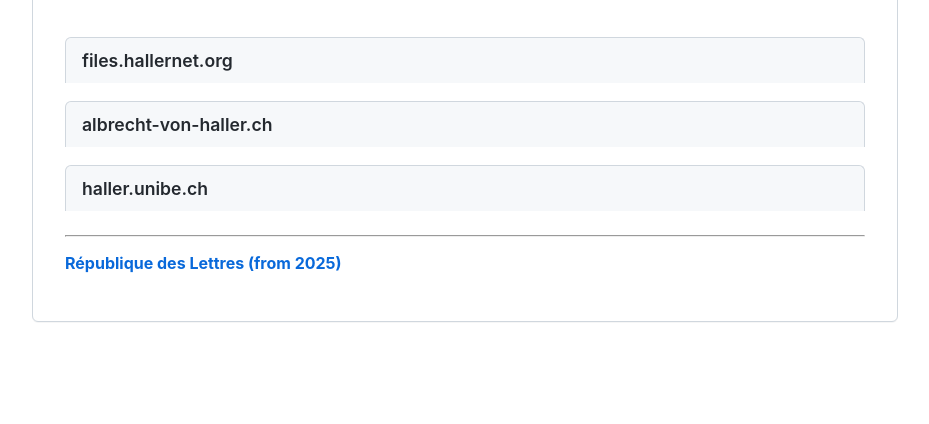
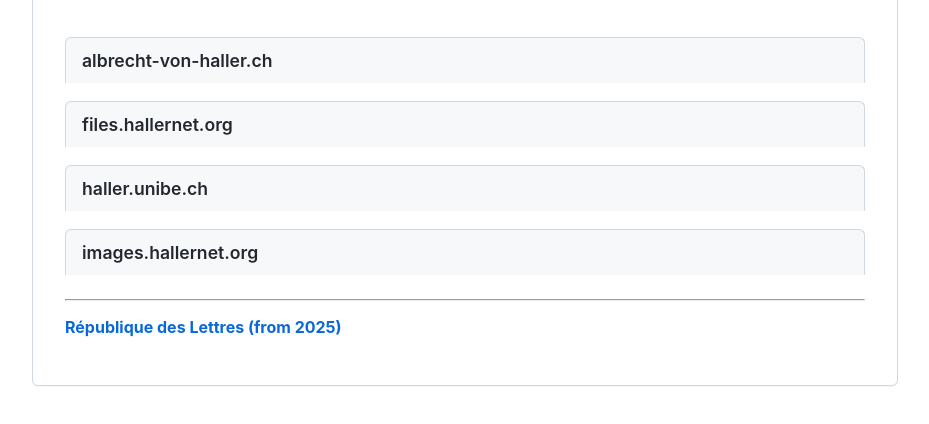
Before and after one commit to Republique-des-Lettres/legacy-resource-resolver, a plain HTML site: page lrr/index.html in a window 1280 px wide. Shown: the part 186-610 px from the top of the page, without its empty margins (175-1104 px from the left). Drawn offline with Linux system fonts and the light colour scheme.

Commit message:
index.html, fix typo, add images.hallernet.org

```diff
--- a/lrr/index.html
+++ b/lrr/index.html
@@ -116,18 +116,6 @@
     // Legacy resource mapping
     const legacyResources = [
       {
-        domain: "files.hallernet.org",
-        label: "files.hallernet.org",
-        html: `
-          <p><strong>This is the legacy file store of the hallerNet platform. It used to be served from project-owned hardware and was subsequently moved to Github. Now available at:</strong></p>
-          <ul>
-            <li><a href="https://github.com/Republique-des-Lettres/files.hallernet.org" target="_blank"><code>Republique-des-Lettres/files.hallernet.org</code></a> (repository)</li>
-            <li><a href="http://republique-des-lettres.github.io/files.hallernet.org" target="_blank"><code>republique-des-lettres.github.io/files.hallernet.org</code></a> (file index)</li>
-          </ul>
-          <p>Last updated: 2025-06-19</p>
-        `
-      },
-      {
         domain: "albrecht-von-haller.ch",
         label: "albrecht-von-haller.ch",
         html: `
@@ -135,9 +123,22 @@
           <table>
             <tr><th>Resource</th><th>New Location</th></tr>
             <tr><td><code>albrecht-von-haller.ch</code> D</td><td><a href="https://files.hallernet.republique-des-lettres.ch/legacy/albrecht-von-haller.ch/de/index.php" target="_blank">https://files.hallernet.republique-des-lettres.ch/legacy/albrecht-von-haller.ch/de/index.php</a></td></tr>
-            <tr><td><code>albrecht-von-haller.ch</code> D</td><td><a href="https://files.hallernet.republique-des-lettres.ch/legacy/albrecht-von-haller.ch/e/index.php" target="_blank">https://files.hallernet.republique-des-lettres.ch/legacy/albrecht-von-haller.ch/e/index.php</a></td></tr>
+            <tr><td><code>albrecht-von-haller.ch</code> E</td><td><a href="https://files.hallernet.republique-des-lettres.ch/legacy/albrecht-von-haller.ch/e/index.php" target="_blank">https://files.hallernet.republique-des-lettres.ch/legacy/albrecht-von-haller.ch/e/index.php</a></td></tr>
             <tr><td><code>albrecht-von-haller.ch</code> F</td><td><a href="https://files.hallernet.republique-des-lettres.ch/legacy/albrecht-von-haller.ch/f/index.php" target="_blank">https://files.hallernet.republique-des-lettres.ch/legacy/albrecht-von-haller.ch/f/index.php</a></td></tr>
           </table>
+          <p>Last updated: 2025-06-19</p>
+        `
+      },
+      {
+        domain: "files.hallernet.org",
+        label: "files.hallernet.org",
+        html: `
+          <p>This is the legacy file store of the hallerNet platform. It used to be served from project-owned hardware and was subsequently moved to Github.</p>
+          <p><strong>Now available at:</strong></p>
+          <ul>
+            <li><a href="https://github.com/Republique-des-Lettres/files.hallernet.org" target="_blank"><code>Republique-des-Lettres/files.hallernet.org</code></a> (repository)</li>
+            <li><a href="http://republique-des-lettres.github.io/files.hallernet.org" target="_blank"><code>republique-des-lettres.github.io/files.hallernet.org</code></a> (file index)</li>
+          </ul>
           <p>Last updated: 2025-06-19</p>
         `
       },
@@ -147,7 +148,16 @@
         html: `
           <p><em>Domain to be configured.</em></p>
         `
-      }
+      },
+      {
+        domain: "images.hallernet.org",
+        label: "images.hallernet.org",
+        html: `
+          <p>hallerNet IIIF server</p>
+          <p>Initially, the hallerNet platform maintained its own IIIF server (using IIPImage). Following the migration to iiif.ub.unibe.ch the service was discontinued.</p>
+          <p>Last updated: 2025-06-19</p>
+        `
+      },
     ];
 
     // Utility: get the domain from a URL
```
